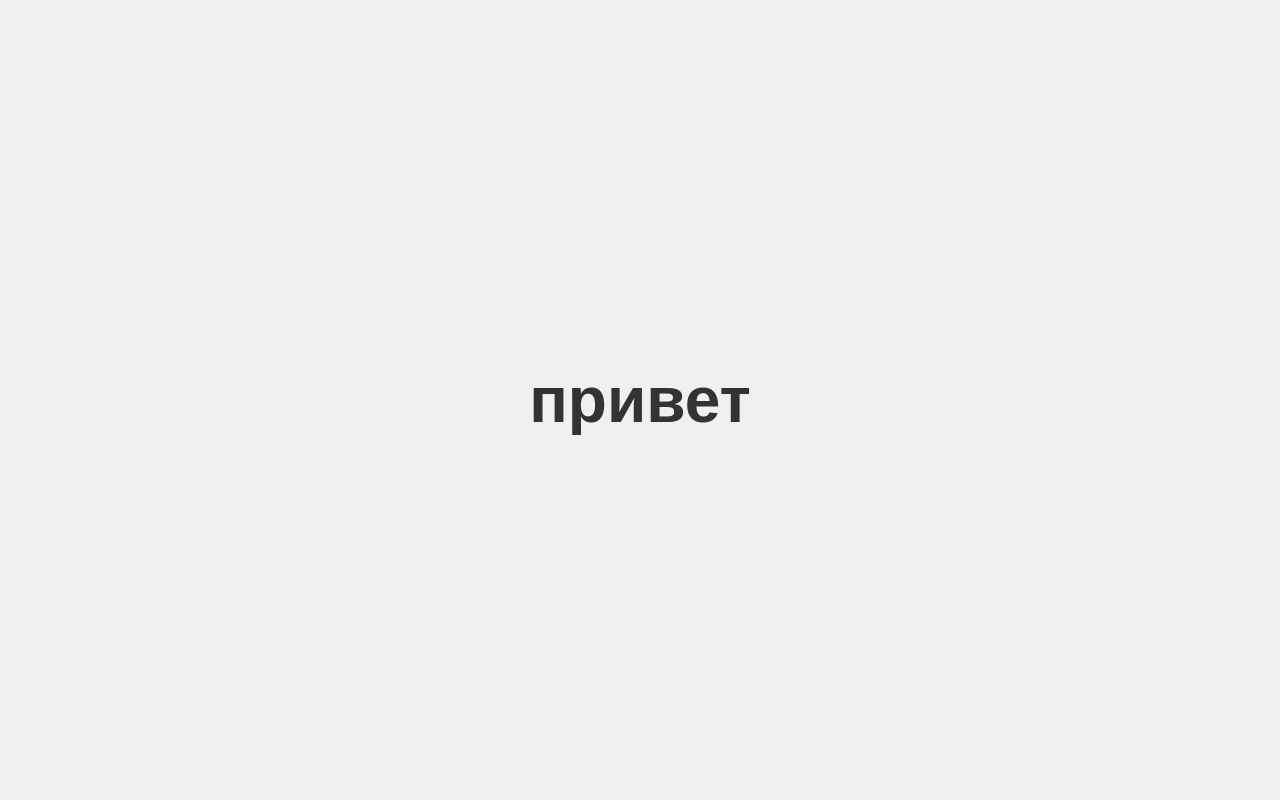
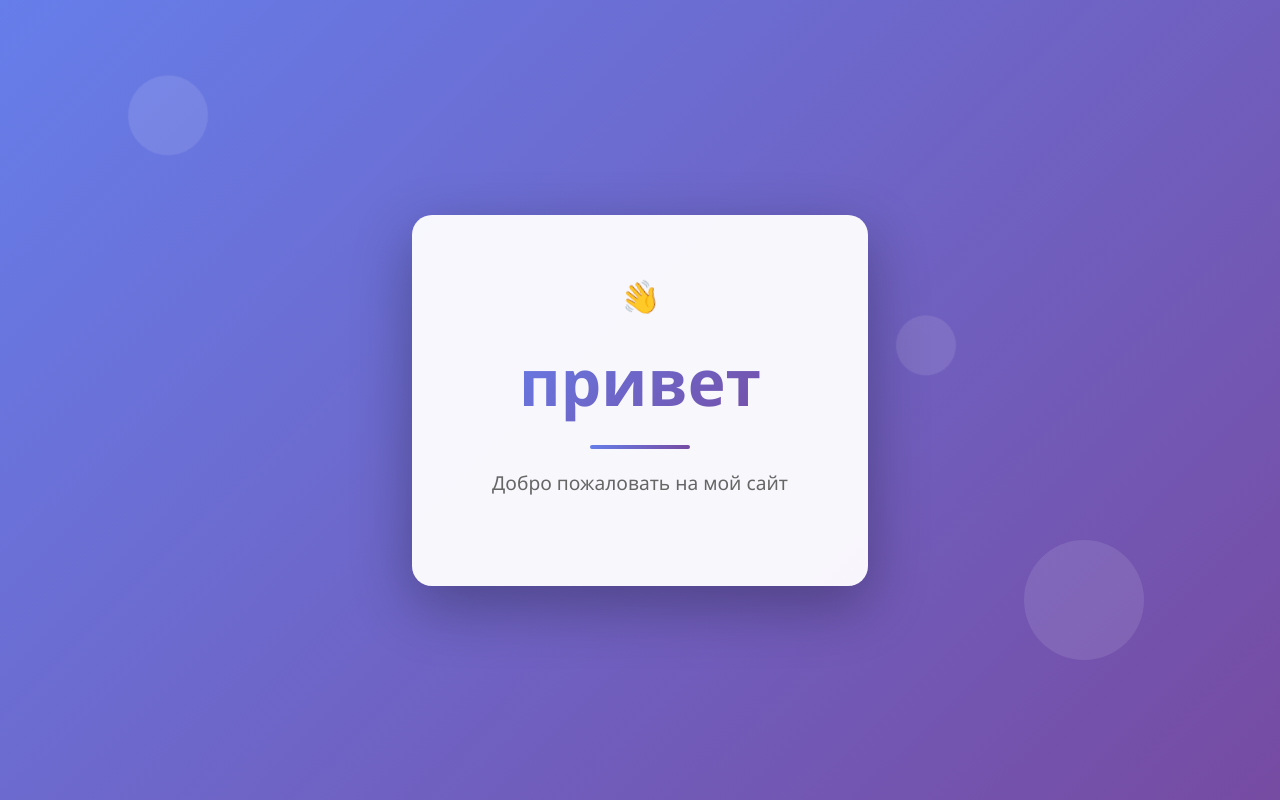
Before and after one commit to jowex-chad/hello-site, a plain HTML site: page index.html in a window 1280 px wide. Drawn offline with Linux system fonts and the light colour scheme.

Commit message:
Add beautiful interface with animations and gradient background

```diff
--- a/index.html
+++ b/index.html
@@ -11,14 +11,55 @@
             display: flex;
             justify-content: center;
             align-items: center;
-            font-family: Arial, sans-serif;
-            background-color: #f0f0f0;
+            font-family: 'Segoe UI', Tahoma, Geneva, Verdana, sans-serif;
+            background: linear-gradient(135deg, #667eea 0%, #764ba2 100%);
+            overflow: hidden;
         }
+
+        .container {
+            text-align: center;
+            padding: 60px 80px;
+            background: rgba(255, 255, 255, 0.95);
+            border-radius: 20px;
+            box-shadow: 0 20px 60px rgba(0, 0, 0, 0.3);
+            opacity: 0;
+            animation: fadeIn 1.5s ease-in-out forwards;
+        }
+
         h1 {
             font-size: 4rem;
             color: #333;
+            margin: 0 0 20px 0;
+            font-weight: 700;
+            background: linear-gradient(135deg, #667eea 0%, #764ba2 100%);
+            -webkit-background-clip: text;
+            -webkit-text-fill-color: transparent;
+            background-clip: text;
+        }
+
+        .subtitle {
+            font-size: 1.2rem;
+            color: #666;
+            margin-bottom: 30px;
             opacity: 0;
-            animation: fadeIn 2s ease-in-out forwards;
+            animation: slideUp 1s ease-in-out 0.5s forwards;
+        }
+
+        .wave {
+            display: inline-block;
+            animation: wave 2s infinite;
+            font-size: 2rem;
+            margin-bottom: 20px;
+        }
+
+        .decorative-line {
+            width: 100px;
+            height: 4px;
+            background: linear-gradient(135deg, #667eea 0%, #764ba2 100%);
+            margin: 20px auto;
+            border-radius: 2px;
+            opacity: 0;
+            animation: expand 1s ease-in-out 0.8s forwards;
         }
 
         @keyframes fadeIn {
@@ -31,9 +72,104 @@
                 transform: translateY(0);
             }
         }
+
+        @keyframes slideUp {
+            0% {
+                opacity: 0;
+                transform: translateY(20px);
+            }
+            100% {
+                opacity: 1;
+                transform: translateY(0);
+            }
+        }
+
+        @keyframes wave {
+            0%, 100% {
+                transform: rotate(0deg);
+            }
+            25% {
+                transform: rotate(20deg);
+            }
+            75% {
+                transform: rotate(-20deg);
+            }
+        }
+
+        @keyframes expand {
+            0% {
+                opacity: 0;
+                width: 0;
+            }
+            100% {
+                opacity: 1;
+                width: 100px;
+            }
+        }
+
+        .floating-shapes {
+            position: fixed;
+            top: 0;
+            left: 0;
+            width: 100%;
+            height: 100%;
+            pointer-events: none;
+            overflow: hidden;
+            z-index: -1;
+        }
+
+        .shape {
+            position: absolute;
+            border-radius: 50%;
+            background: rgba(255, 255, 255, 0.1);
+            animation: float 6s infinite ease-in-out;
+        }
+
+        .shape:nth-child(1) {
+            width: 80px;
+            height: 80px;
+            top: 10%;
+            left: 10%;
+            animation-delay: 0s;
+        }
+
+        .shape:nth-child(2) {
+            width: 120px;
+            height: 120px;
+            top: 70%;
+            left: 80%;
+            animation-delay: 2s;
+        }
+
+        .shape:nth-child(3) {
+            width: 60px;
+            height: 60px;
+            top: 40%;
+            left: 70%;
+            animation-delay: 4s;
+        }
+
+        @keyframes float {
+            0%, 100% {
+                transform: translateY(0) rotate(0deg);
+            }
+            50% {
+                transform: translateY(-20px) rotate(180deg);
+            }
+        }
     </style>
 </head>
 <body>
-    <h1>привет</h1>
+    <div class="floating-shapes">
+        <div class="shape"></div>
+        <div class="shape"></div>
+        <div class="shape"></div>
+    </div>
+    <div class="container">
+        <div class="wave">👋</div>
+        <h1>привет</h1>
+        <div class="decorative-line"></div>
+        <p class="subtitle">Добро пожаловать на мой сайт</p>
+    </div>
 </body>
 </html>
```
